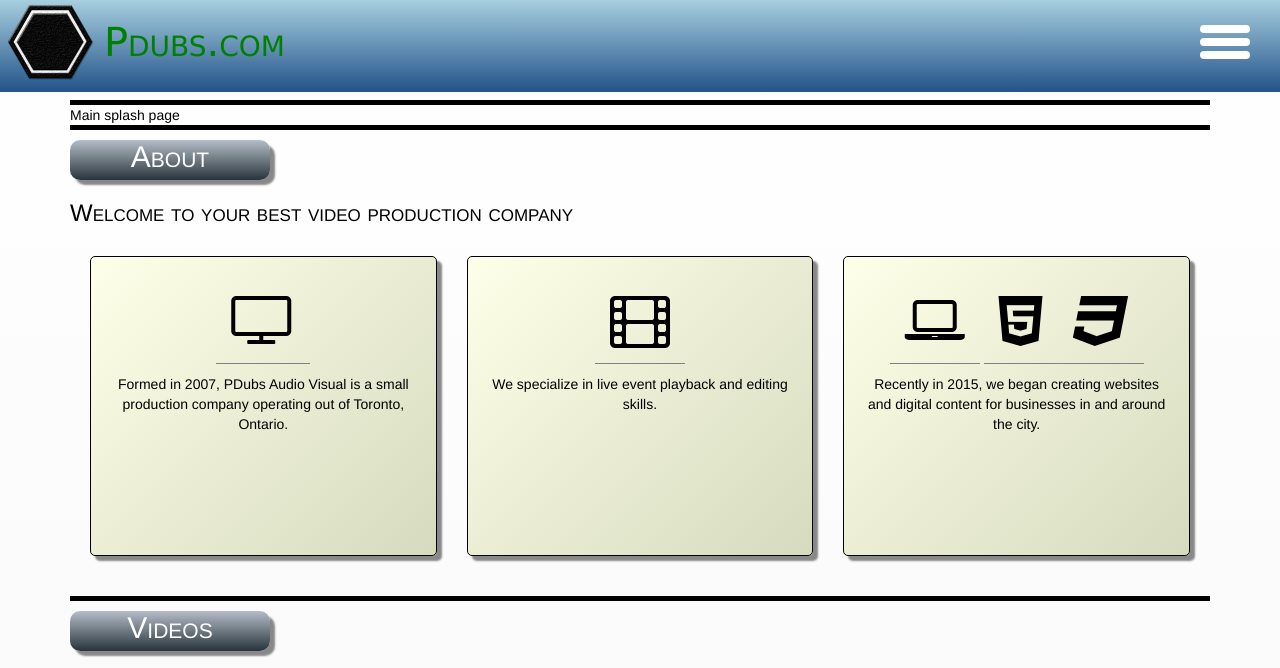
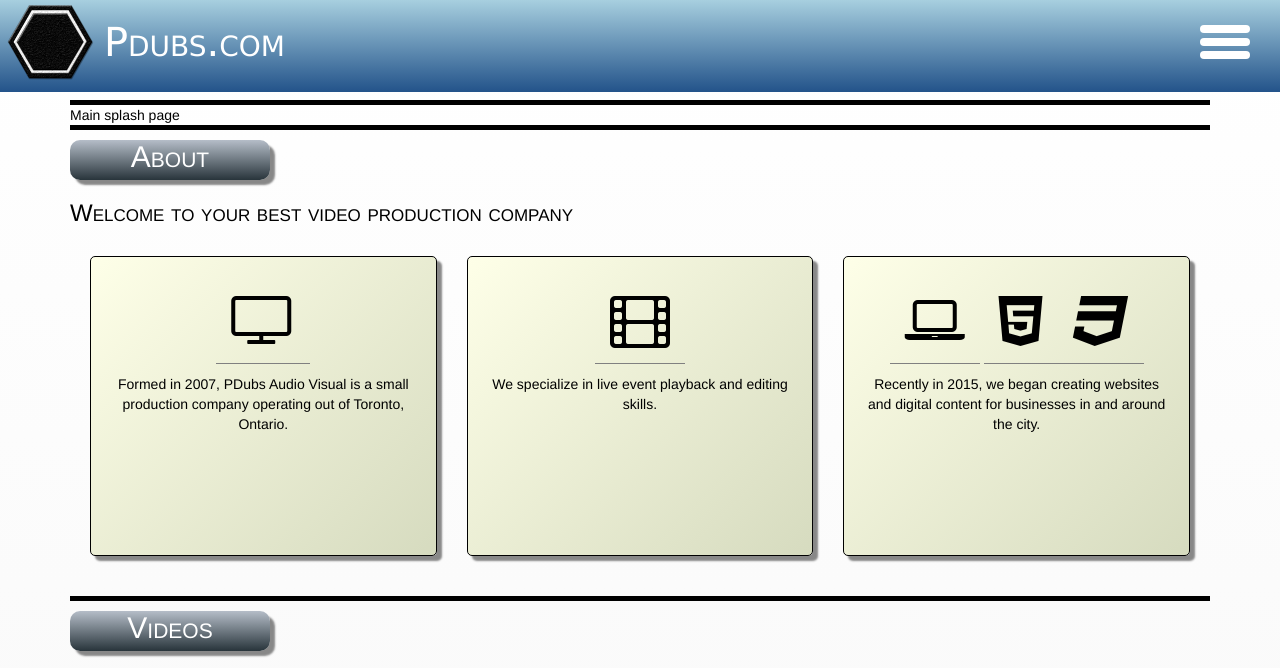
Before and after one commit to pwilkes17/new-pdubs, a plain HTML site: page index.html in a window 1280 px wide. Shown: the top 668 px of the page. Drawn offline with Linux system fonts and the light colour scheme.

Commit message:
no more green title

```diff
--- a/index.html
+++ b/index.html
@@ -19,7 +19,7 @@
 				<div class="top-bar">
 					<div class="logo">
 						<img src="img/pw-transparent.png" class="img-logo">
-						<h1 class="title small-caps" style="color:green">Pdubs.com</h1>
+						<h1 class="title small-caps" >Pdubs.com</h1>
 						<div class="dropdown">
 							<div class="dropdown-top"></div>
 							<div class="dropdown-middle"></div>
```
